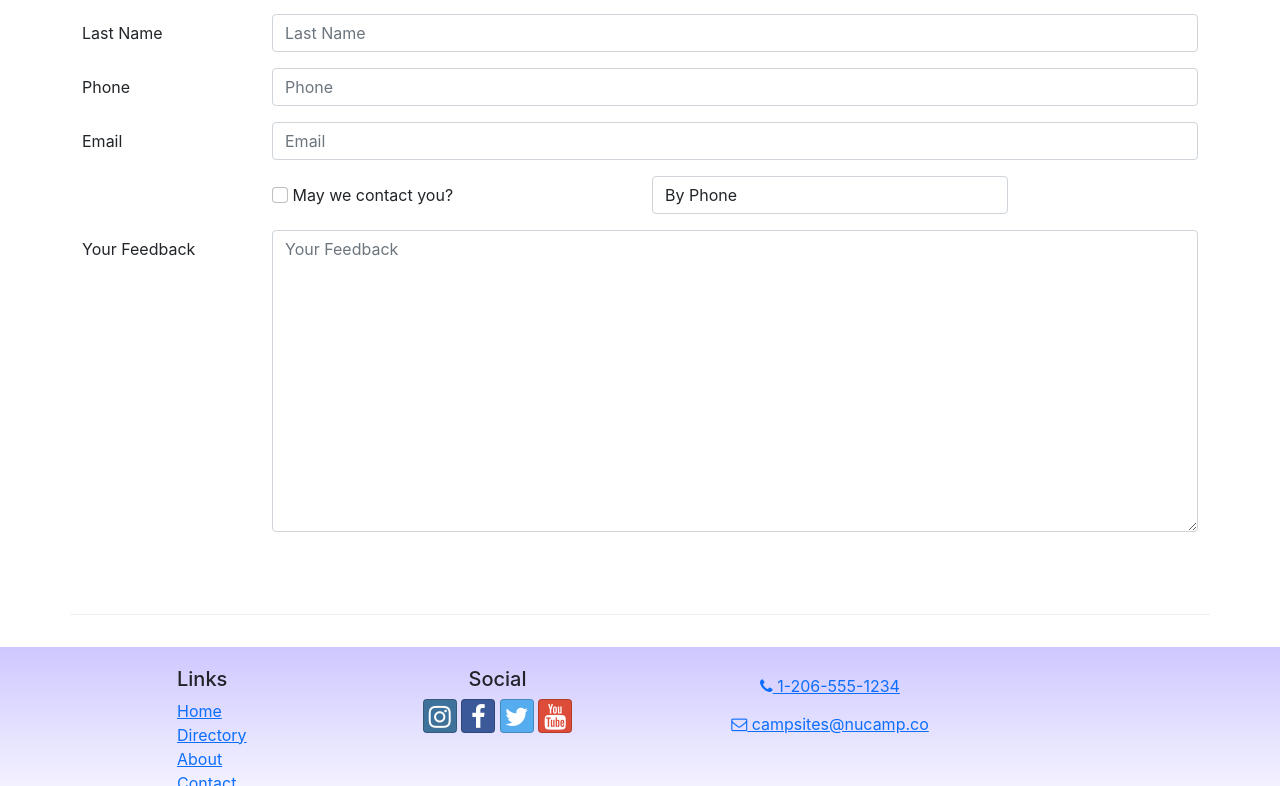
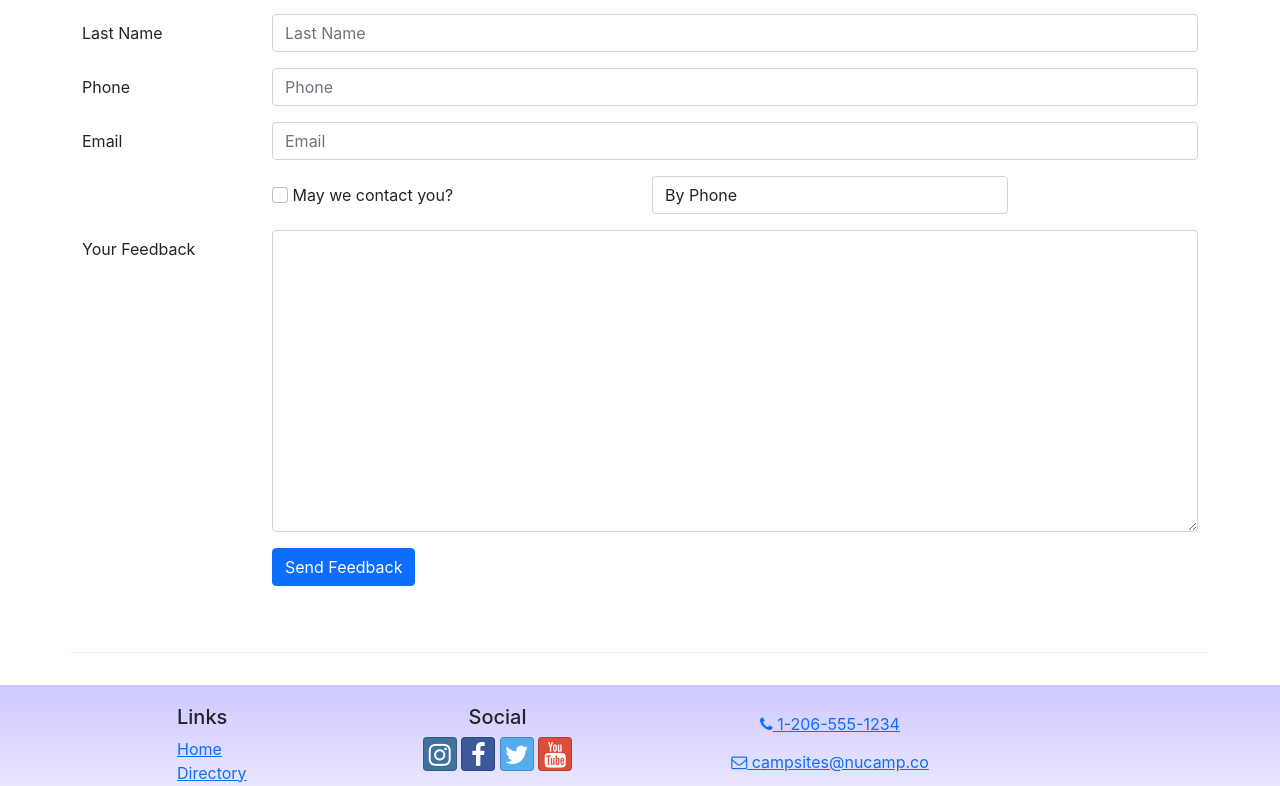
Before and after one commit to aizatibraimova/ReactCourseProject, a React (Create React App) app: page /contact in a window 1280 px wide. Shown: the part 654-1440 px from the top of the page. Built offline with nearby package versions, Linux system fonts and the light colour scheme.

Commit message:
ContactForm Part 3

```diff
--- a/src/components/ContactForm.js
+++ b/src/components/ContactForm.js
@@ -2,6 +2,12 @@ import { Button, Label, Col, FormGroup } from "reactstrap";
 import { Formik, Field, Form } from "formik";
 
 const ContactForm = () => {
+  const handleSubmit = (values, { resetForm }) => {
+    console.log("form values:", values);
+    console.log("in JSON format:", JSON.stringify(values));
+    resetForm();
+  };
+
   return (
     <Formik
       initialValues={{
@@ -12,10 +18,13 @@ const ContactForm = () => {
         agree: false,
         contactType: "By Phone",
         feedback: "",
-      }}>
+      }}
+      onSubmit={handleSubmit}>
       <Form>
         <FormGroup row>
-          <Label htmlFor="firstName" md='2'>First Name</Label>
+          <Label htmlFor="firstName" md="2">
+            First Name
+          </Label>
           <Col md="10">
             <Field
               className="form-control"
@@ -25,7 +34,9 @@ const ContactForm = () => {
           </Col>
         </FormGroup>
         <FormGroup row>
-          <Label htmlFor="lastName" md='2'>Last Name</Label>
+          <Label htmlFor="lastName" md="2">
+            Last Name
+          </Label>
           <Col md="10">
             <Field
               className="form-control"
@@ -35,7 +46,9 @@ const ContactForm = () => {
           </Col>
         </FormGroup>
         <FormGroup row>
-          <Label htmlFor="phoneNum" md='2'>Phone</Label>
+          <Label htmlFor="phoneNum" md="2">
+            Phone
+          </Label>
           <Col md="10">
             <Field
               className="form-control"
@@ -45,43 +58,44 @@ const ContactForm = () => {
           </Col>
         </FormGroup>
         <FormGroup row>
-          <Label htmlFor="email" md='2'>Email</Label>
+          <Label htmlFor="email" md="2">
+            Email
+          </Label>
           <Col md="10">
             <Field className="form-control" name="email" placeholder="Email" />
           </Col>
         </FormGroup>
         <FormGroup row>
           <Label check md={{ size: 4, offset: 2 }}>
-            <Field
-            name='agree'
-            type='checkbox'
-            className='form-check-input'
-            />{' '}
+            <Field name="agree" type="checkbox" className="form-check-input" />{" "}
             May we contact you?
           </Label>
           <Col md="4">
-            <Field
-              className="form-control"
-              name="contactType"
-              as="select">
-                <option>By Phone</option>
-                <option>By Email</option>
+            <Field className="form-control" name="contactType" as="select">
+              <option>By Phone</option>
+              <option>By Email</option>
             </Field>
           </Col>
         </FormGroup>
         <FormGroup row>
-          <Label htmlFor="feedback" md='2'>Your Feedback</Label>
+          <Label htmlFor="feedback" md="2">
+            Your Feedback
+          </Label>
           <Col md="10">
             <Field
+              name="feedback"
+              as="textarea"
+              rows="12"
               className="form-control"
-              name="feedback"
-              as='textarea'
-              rows='12'
-              placeholder="Your Feedback"
             />
           </Col>
         </FormGroup>
         <FormGroup row>
+          <Col md={{ size: 10, offset: 2 }}>
+            <Button type="submit" color="primary">
+              Send Feedback
+            </Button>
+          </Col>
         </FormGroup>
       </Form>
     </Formik>
```
